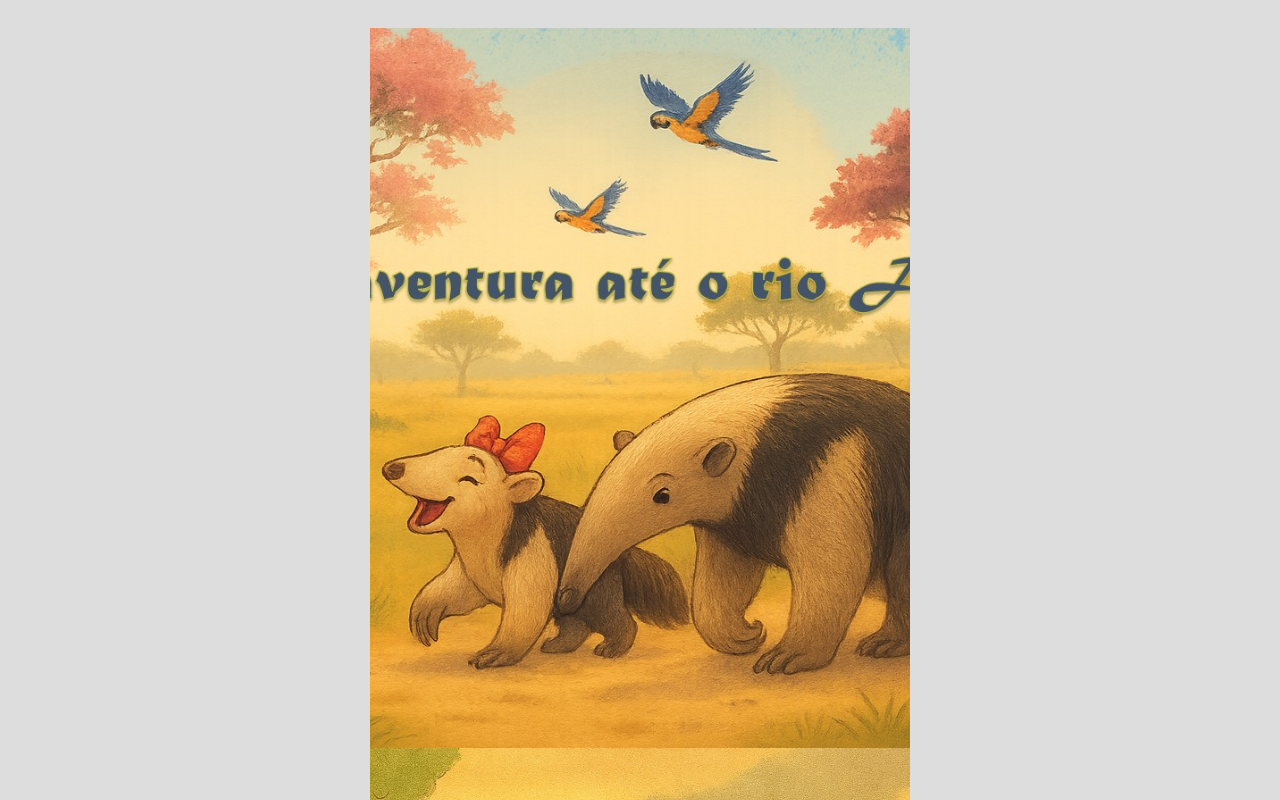
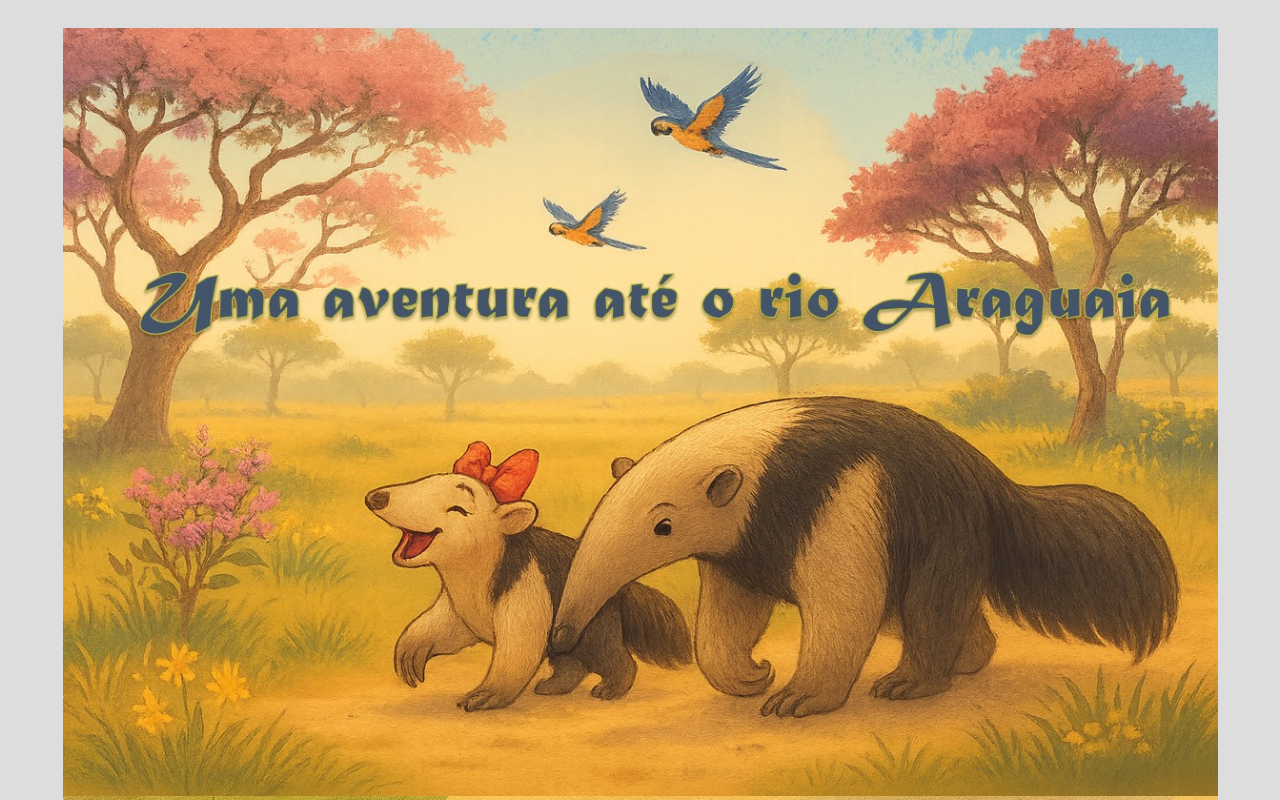
Before and after one commit to dalylahr/livro-gigi, a plain HTML site: page index.html in a window 1280 px wide. Shown: the top 800 px of the page. Drawn offline with Linux system fonts and the light colour scheme.

Commit message:
Update style.css

```diff
--- a/style.css
+++ b/style.css
@@ -6,18 +6,18 @@ body {
 }
 
 .book-outer {
-  width: 540px;
-  height: 720px;
+  width: 1155px;
+  height: 768px;
 }
 
 .flipbook {
-  width: 540px;
-  height: 720px;
+  width: 1155px;
+  height: 768px;
 }
 
 .page {
-  width: 540px;
-  height: 720px;
+  width: 1155px;
+  height: 768px;
 }
 
 .page img {
```
